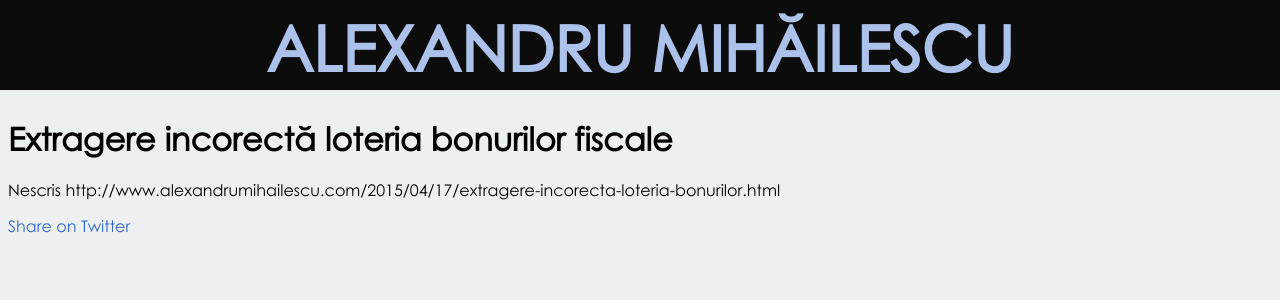
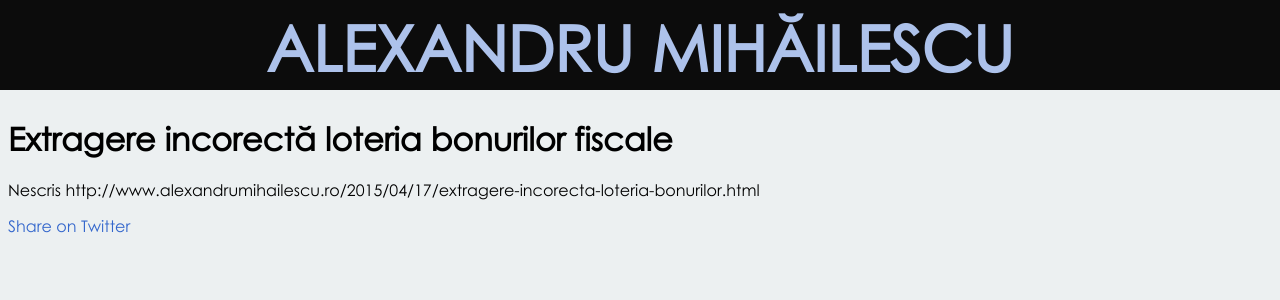
Before and after one commit to AlexandruMihailescu/alexandrumihailescu.github.com, a Jekyll site: the page built from _posts/2015-04-17-extragere-incorecta-loteria-bonurilor.md, in a window 1280 px wide. Shown: the top 300 px of the page. Built offline with Jekyll 4.4.1, drawn with Linux system fonts in a browser that asks for light colours; nearby versions of some CDN libraries; Markdown is read by kramdown in place of the engine named in the settings; part of the change alters nothing that is shown.

Commit message:
updated to .ro

```diff
--- a/_config.yml
+++ b/_config.yml
@@ -1,5 +1,5 @@
 name: "Alexandru Mihăilescu"
 description: "Alexandru Mihăilescu"
-url: "http://www.alexandrumihailescu.com"
-# baseurl: "/alexandrumihailescu.ro"
+url: "http://www.alexandrumihailescu.ro"
+#baseurl: "/alexandrumihailescu.ro"
 markdown: rdiscount
```
